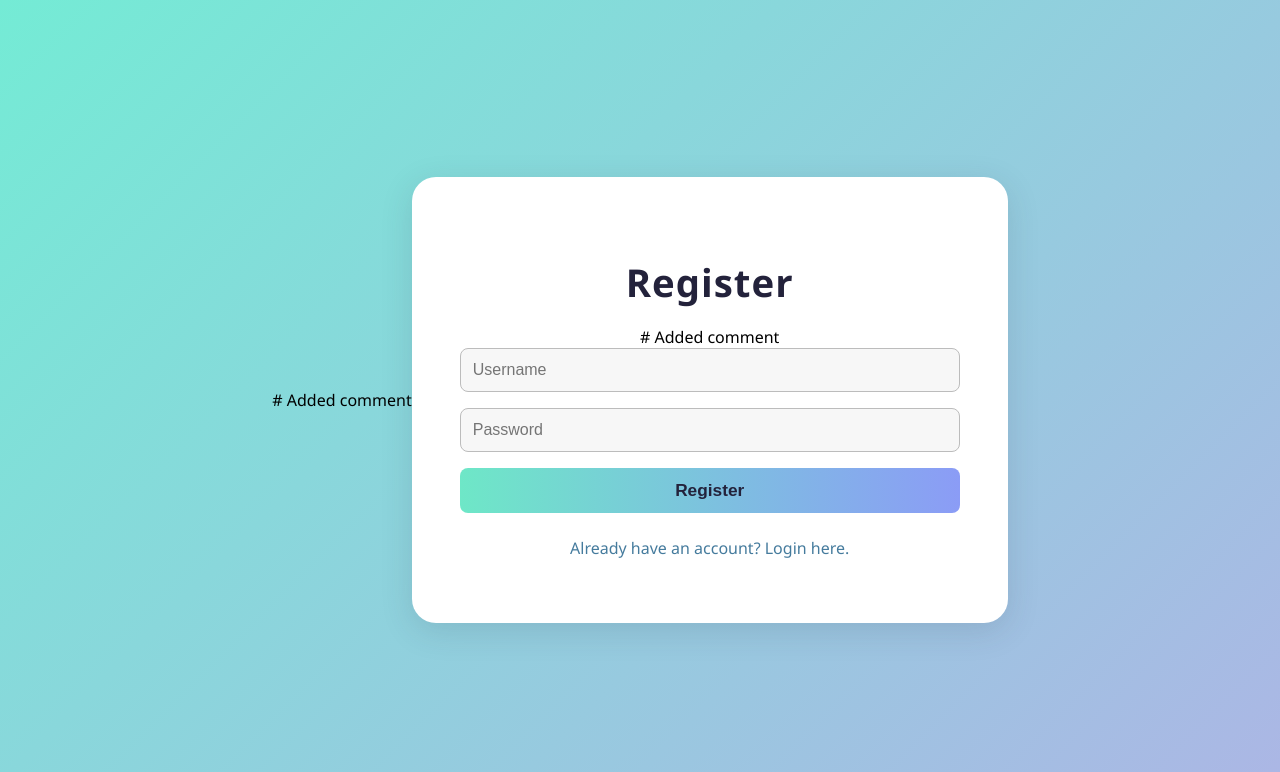
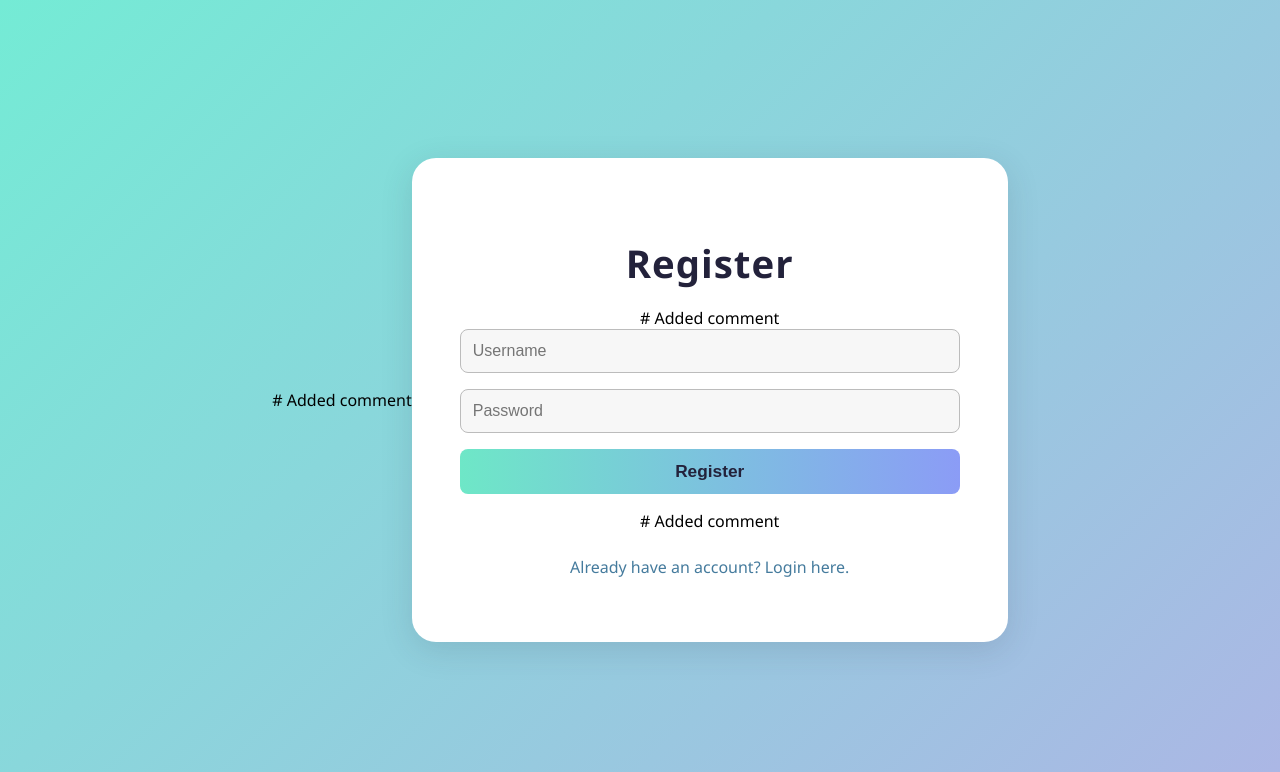
Before and after one commit to Yesh2344/Calender_Notion_Clone, a Flask app: page /register in a window 1280 px wide. Shown: the top 772 px of the page. Run offline with Flask 3, Linux system fonts and the light colour scheme.

Commit message:
Enhance code structure

```diff
--- a/templates/register.html
+++ b/templates/register.html
@@ -22,6 +22,7 @@
             <input type="text" name="username" placeholder="Username" required>
             <input type="password" name="password" placeholder="Password" required>
             <button type="submit">Register</button>
+# Added comment
         </form>
         <p>
             <a class="register-link" href="{{ url_for('login') }}">
```
